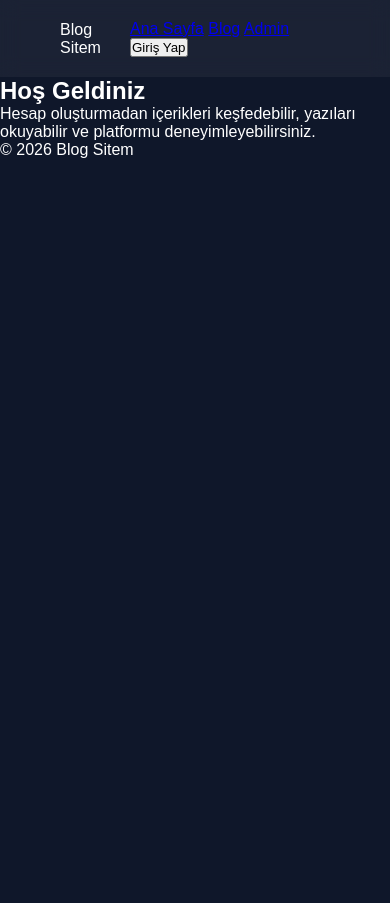
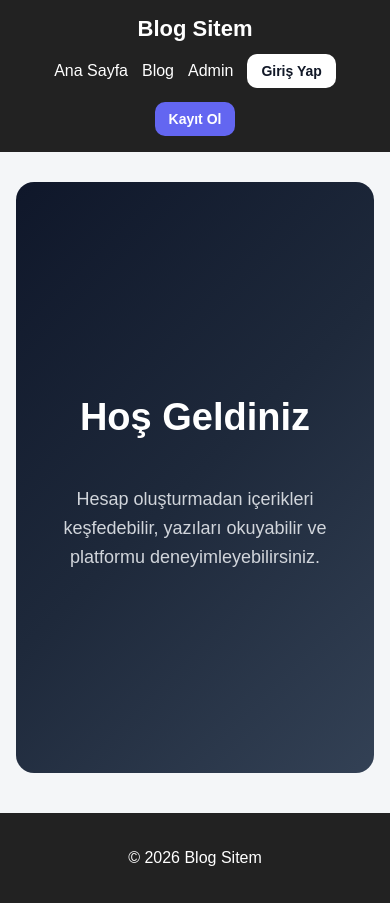
Before and after one commit to Alperen1143/blog_project, a Django app: page / in a window 390 px wide. Before the commit the page ends 158 px from the top, so only its background shows below. Run offline with Django 5.2, Linux system fonts and the light colour scheme.

Commit message:
Revert "Move frontend changes to frontend branch"
This reverts commit 5d20e56a7b7f4472f642f98df8933bc8dae20d1f.

```diff
--- a/anasayfa/static/anasayfa/css/style.css
+++ b/anasayfa/static/anasayfa/css/style.css
@@ -1,120 +1,226 @@
-*{
-    margin: 0;
-    padding: 0;
+:root {
+    --koyu-lacivert: #0f172a;
+    --lacivert: #1e293b;
+    --orta-lacivert: #334155;
+    --beyaz: #ffffff;
+    --acik-gri: #e2e8f0;
+    --gri: #d1d5db;
+    --mor: #6366f1;
+    --mor-koyu: #4f46e5;
+    --siyah: #111827;
+    --koyu-gri: #374151;
+}
+
+* {
     box-sizing: border-box;
 }
 
-body{
+body {
+    margin: 0;
     font-family: Arial, sans-serif;
-    background: #0f172a;
-    color: white;
-    min-height: 100vh;
+    background-color: #f4f6f8;
+    color: #222;
 }
 
-/* NAVBAR (Değişmedi) */
-.navbar{
-    width: 100%;
-    padding: 20px 60px;
+.navbar {
+    background-color: #222;
+    color: white;
+    padding: 16px 10%;
     display: flex;
     justify-content: space-between;
     align-items: center;
-    background: rgba(255,255,255,0.05);
-    backdrop-filter: blur(10px);
 }
 
-/* FORM CONTAINER */
-.form-container{
-    width: 420px;
-    padding: 40px;
-    background: rgb(21, 23, 30);
-    border-radius: 25px;
+.logo {
+    font-size: 22px;
+    font-weight: bold;
+}
+
+.nav-links {
+    display: flex;
+    align-items: center;
+    gap: 14px;
+}
+
+.nav-links a {
+    color: white;
+    text-decoration: none;
+}
+
+.giris-navbar,
+.kayit-navbar {
+    padding: 9px 14px;
+    border: none;
+    border-radius: 10px;
+    cursor: pointer;
+    font-size: 14px;
+    font-weight: bold;
+}
+
+.giris-navbar {
+    background: white;
+    color: #111827;
+}
+
+.kayit-navbar {
+    background: #6366f1;
+    color: white;
+}
+
+.kayit-navbar:hover {
+    background: #4f46e5;
+}
+
+.container {
+    width: 80%;
+    margin: 30px auto;
+}
+
+.hero {
+    min-height: 70vh;
+    background: linear-gradient(
+        135deg,
+        var(--koyu-lacivert),
+        var(--lacivert),
+        var(--orta-lacivert)
+    );
+    color: var(--beyaz);
+    display: flex;
+    flex-direction: column;
+    justify-content: center;
+    align-items: center;
+    gap: 18px;
+    text-align: center;
+    padding: 40px 20px;
+    border-radius: 18px;
+}
+
+.hero h1 {
+    font-size: 55px;
+    margin-bottom: 10px;
+}
+
+.hero p {
+    max-width: 700px;
+    font-size: 18px;
+    color: var(--gri);
+    line-height: 1.6;
+}
+
+.blog-card,
+.blog-detail {
+    background-color: white;
+    padding: 20px;
+    margin-bottom: 20px;
+    border-radius: 12px;
+    border: 1px solid #ddd;
+}
+
+.blog-card h2,
+.blog-detail h1 {
+    margin-top: 0;
+}
+
+.btn {
+    display: inline-block;
+    margin-top: 10px;
+    background-color: #222;
+    color: white;
+    padding: 10px 14px;
+    border-radius: 8px;
+    text-decoration: none;
+}
+
+.form-container {
+    width: 370px;
+    background: rgba(15, 23, 42, 0.95);
+    border: 1px solid rgba(255, 255, 255, 0.08);
+    border-radius: 20px;
+    padding: 35px;
+    color: var(--beyaz);
+    box-shadow: 0 0 25px rgba(0, 0, 0, 0.5);
     position: fixed;
     top: 50%;
     left: 50%;
     transform: translate(-50%, -50%);
     display: none;
-    z-index: 999;
-    box-shadow: 0 10px 40px rgba(0,0,0,0.7);
-    border: 1px solid rgba(255, 255, 255, 0.1);
+    z-index: 1000;
 }
 
-.form-container form {
-    display: flex;
-    flex-direction: column;
-    gap: 15px;
+.form-container h1 {
+    text-align: center;
+    margin-bottom: 25px;
 }
 
-.form-container input{
+.form-container input {
     width: 100%;
-    padding: 15px;
-    border: 1px solid rgba(255,255,255,0.1);
-    border-radius: 12px;
-    background: rgba(255,255,255,0.08);
-    color: white;
+    padding: 14px;
+    margin-top: 12px;
+    border: none;
+    border-radius: 10px;
+    background: rgba(255, 255, 255, 0.08);
+    color: var(--beyaz);
     outline: none;
 }
 
-/* YUVARLAK VE KIRMIZI BUTONLAR */
-.form-btn{
+.form-container input::placeholder {
+    color: var(--gri);
+}
+
+.form-btn {
     width: 100%;
     padding: 14px;
+    margin-top: 15px;
     border: none;
-    border-radius: 50px; /* Tam yuvarlak hatlar için */
+    border-radius: 10px;
+    cursor: pointer;
+    font-size: 16px;
     font-weight: bold;
-    cursor: pointer;
-    transition: 0.3s;
-    background: #ef4444; /* Kırmızı arka plan */
-    color: white;
 }
 
-.form-btn:hover{
-    background: #dc2626; /* Hover durumunda koyu kırmızı */
-    transform: scale(1.02);
+.giris-btn {
+    background: var(--acik-gri);
+    color: var(--siyah);
 }
 
-/* X (KAPATMA) BUTONU */
-.close-btn{
-    position: absolute;
-    top: 15px;
-    right: 15px;
-    width: 35px;
-    height: 35px;
-    border: none;
-    border-radius: 50%;
-    background: #ef4444; /* Kırmızı zemin */
-    color: white;         /* Beyaz X rengi */
-    font-size: 24px;
-    line-height: 1;
-    cursor: pointer;
-    display: flex;
-    justify-content: center;
-    align-items: center;
-    transition: background 0.2s;
+.kayit-btn {
+    background: var(--mor);
+    color: var(--beyaz);
 }
 
-.close-btn:hover {
-    background: #dc2626;
+.geri-btn {
+    background: var(--koyu-gri);
+    color: var(--beyaz);
 }
 
-/* DİĞER ALANLAR (Değişmedi) */
-.switch-text{
+.footer {
     text-align: center;
-    margin-top: 20px;
-    color: rgba(255,255,255,0.7);
+    padding: 20px;
+    background-color: #222;
+    color: white;
+    margin-top: 40px;
 }
 
-.switch-btn{
-    width: 100%;
-    margin-top: 10px;
-    padding: 12px;
-    border-radius: 12px;
-    border: 1px solid rgba(255,255,255,0.15);
-    background: transparent;
-    color: white;
-    cursor: pointer;
-    transition: 0.3s;
+@media (max-width: 768px) {
+    .navbar {
+        flex-direction: column;
+        gap: 12px;
+    }
+
+    .nav-links {
+        flex-wrap: wrap;
+        justify-content: center;
+    }
+
+    .container {
+        width: 92%;
+    }
+
+    .hero h1 {
+        font-size: 38px;
+    }
+
+    .form-container {
+        width: 90%;
+    }
 }
-
-.switch-btn:hover{
-    background: rgba(255,255,255,0.08);
-}
--- a/anasayfa/templates/anasayfa/base.html
+++ b/anasayfa/templates/anasayfa/base.html
@@ -18,7 +18,7 @@
         <a href="/admin/">Admin</a>
 
         <button class="giris-navbar" onclick="girisAc()">Giriş Yap</button>
-
+        <button class="kayit-navbar" onclick="kayitAc()">Kayıt Ol</button>
     </nav>
 </header>
 
--- a/anasayfa/templates/anasayfa/home.html
+++ b/anasayfa/templates/anasayfa/home.html
@@ -7,27 +7,20 @@
 
 <section class="hero">
     <h1>Hoş Geldiniz</h1>
-
     <p>
         Hesap oluşturmadan içerikleri keşfedebilir,
         yazıları okuyabilir ve platformu deneyimleyebilirsiniz.
     </p>
+
+
 </section>
 
-
 <div class="form-container" id="girisForm">
-
-    <button class="close-btn" onclick="kapat()">
-        ×
-    </button>
-
     <h1>Giriş Yap</h1>
 
     <form method="POST">
         {% csrf_token %}
-
         <input type="text" placeholder="Kullanıcı Adı">
-
         <input type="password" placeholder="Şifre">
 
         <button type="submit" class="form-btn giris-btn">
@@ -35,37 +28,21 @@
         </button>
     </form>
 
-    <p class="switch-text">
-        Hesabın yok mu?
-    </p>
-
-    <button class="switch-btn" onclick="kayitAc()">
-        Kayıt Ol
+    <button class="form-btn geri-btn" onclick="kapat()">
+        Kapat
     </button>
-
 </div>
 
-<!-- KAYIT FORMU -->
-
 <div class="form-container" id="kayitForm">
-
-    <button class="close-btn" style="background: red; position: absolute; top: 10px; right: 10px;" >×</button>
-
     <h1>Kayıt Ol</h1>
 
     <form method="POST">
         {% csrf_token %}
-
         <input type="text" placeholder="Ad Soyad">
-
         <input type="text" placeholder="Kullanıcı Adı">
-
         <input type="email" placeholder="E-Mail">
-
         <input type="tel" placeholder="Telefon Numarası">
-
         <input type="password" placeholder="Şifre">
-
         <input type="password" placeholder="Şifre Tekrar">
 
         <button type="submit" class="form-btn kayit-btn">
@@ -73,39 +50,26 @@
         </button>
     </form>
 
-    <p class="switch-text">
-        Zaten hesabın var mı?
-    </p>
-
-    <button class="switch-btn" onclick="girisAc()">
-        Giriş Yap
+    <button class="form-btn geri-btn" onclick="kapat()">
+        Kapat
     </button>
-
 </div>
 
 <script>
-
 function girisAc(){
-
     document.getElementById("girisForm").style.display = "block";
-
     document.getElementById("kayitForm").style.display = "none";
 }
 
 function kayitAc(){
-
     document.getElementById("kayitForm").style.display = "block";
-
     document.getElementById("girisForm").style.display = "none";
 }
 
 function kapat(){
-
     document.getElementById("girisForm").style.display = "none";
-
     document.getElementById("kayitForm").style.display = "none";
 }
-
 </script>
 
 {% endblock %}
```
